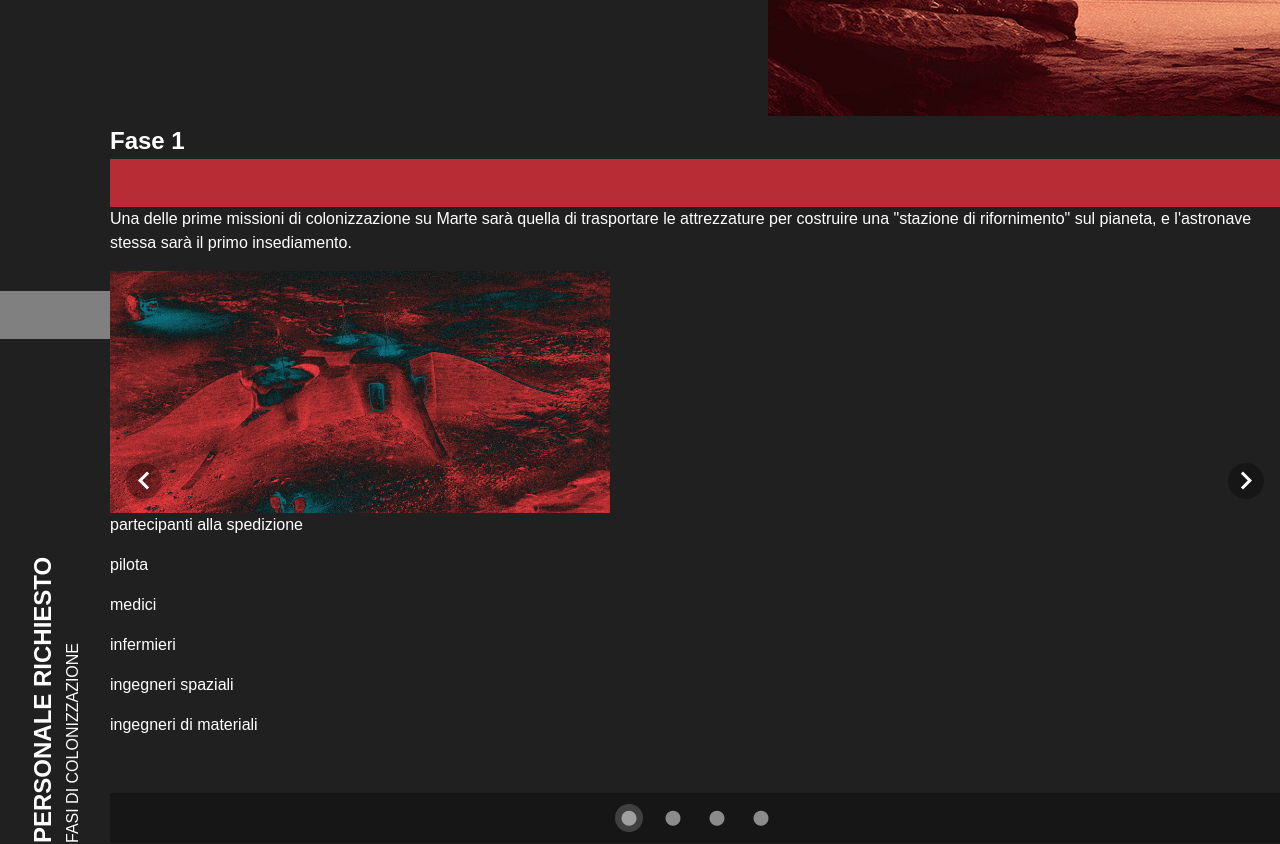
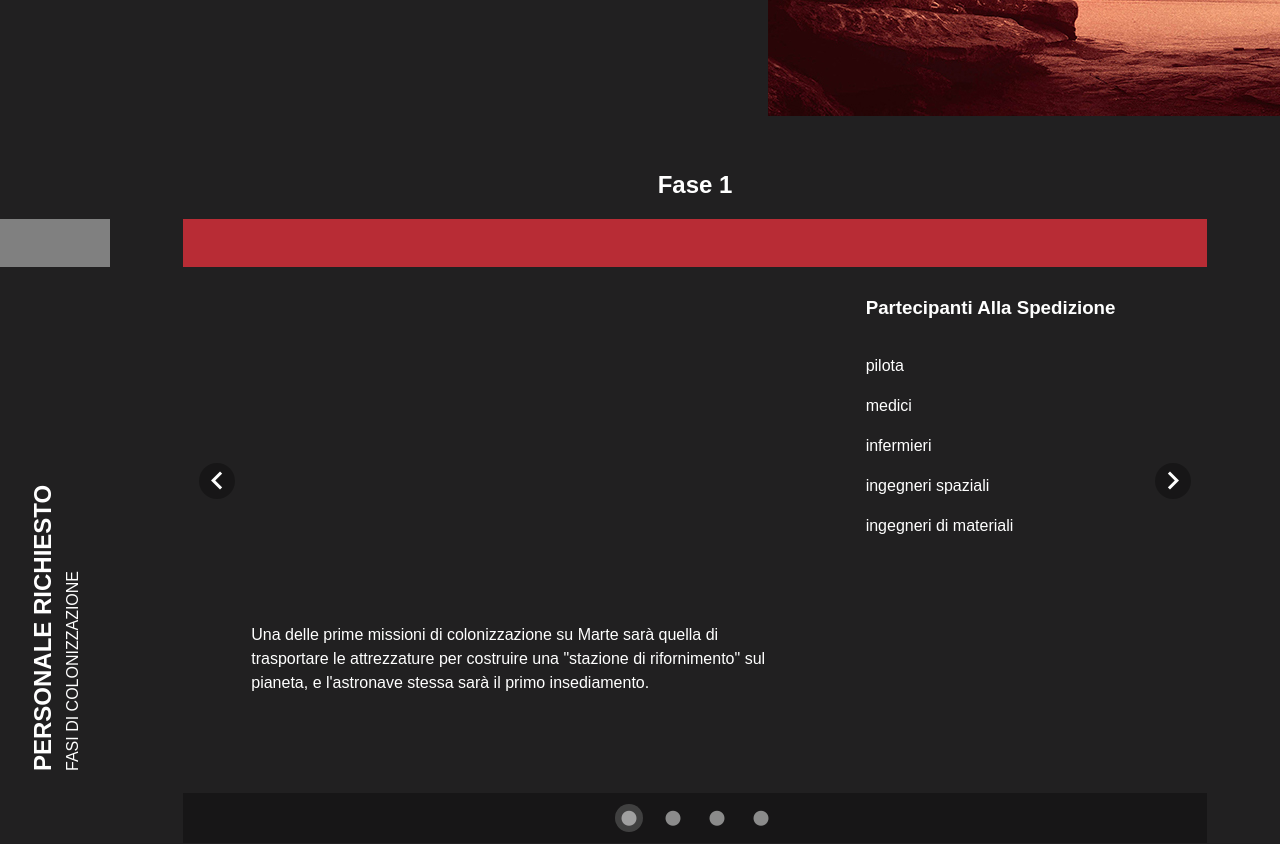
Before and after one commit to giuseppefigliuolo/nuwa, a Vue app: page /marte in a window 1280 px wide. Shown: the part 2260-3104 px from the top of the page. Built offline with nearby package versions, Linux system fonts and the light colour scheme; a web font is replaced by a local one; what vue-event-handler would draw is missing.

Commit message:
carosello sembra pronto

```diff
--- a/src/components/Carousel.vue
+++ b/src/components/Carousel.vue
@@ -1,20 +1,39 @@
 <template>
   <section>
     <div class="tab fixed-tab vertical-text">
+      <div class="border-container">
         <div class="border border--gray"></div>
+      </div>
       <div class="content">
         <h2 class="text-uppercase">personale richiesto</h2>
         <p class="text-uppercase">fasi di colonizzazione</p>
       </div>
     </div>
     <v-carousel v-model="model" class="carousel" height="100%">
-      <v-carousel-item v-for="(text, i) in texts" :key="i + text.img" dark>
+      <v-carousel-item
+        v-for="(text, i) in texts"
+        :key="i + text.img"
+        dark
+        class="slide"
+      >
+        <div class="border-container">
           <h2>Fase {{ i + 1 }}</h2>
           <div class="border" :style="{ 'background-color': text.color }"></div>
+        </div>
+        <div class="c-content">
           <p>{{ text.description }}</p>
-        <v-img :src="text.img" alt="" max-height="400" max-width="500" />
-        <p>{{ text.title }}</p>
+          <v-img
+            class="img"
+            :src="text.img"
+            alt=""
+            height="300"
+            max-width="500"
+          />
+          <div class="list-container">
+            <h3>{{ text.title }}</h3>
             <p v-for="el in text.list" :key="el">{{ el }}</p>
+          </div>
+        </div>
       </v-carousel-item>
     </v-carousel>
   </section>
@@ -90,8 +109,41 @@ section {
 }
 
 .carousel {
-  > * {
-    color: white !important;
+  width: 80%;
+  margin: 0 auto;
+}
+
+.c-content {
+  display: grid;
+  grid-template-columns: 2fr 1fr;
+  grid-template-rows: 1fr 1fr;
+
+  .img {
+    align-self: center;
+    justify-self: center;
+    margin-top: 1.5rem;
+  }
+
+  > p {
+    width: 80%;
+    margin-top: 2rem;
+    align-self: baseline;
+    justify-self: center;
+  }
+
+  .img {
+    grid-column: 1/2;
+    grid-row: 1/2;
+  }
+}
+.list-container {
+  grid-column: 2/3;
+  grid-row: 1/3;
+  padding-top: 8%;
+
+  h3 {
+    margin-bottom: 2rem;
+    text-transform: capitalize;
   }
 }
 
@@ -109,17 +161,31 @@ section {
 
 .fixed-tab {
   width: 110px;
-
+}
 .content {
   height: 70%;
   display: flex;
   flex-direction: column;
   justify-content: center;
 }
+
+.slide-container {
+  max-width: 50%;
+}
+
+.border-container {
+  height: 20%;
+  display: flex;
+  flex-direction: column;
+  justify-content: flex-end;
+  h2 {
+    margin-bottom: 1rem;
+    align-self: center;
+  }
 }
 
 .border {
-  margin-bottom: auto;
+  justify-self: end;
   height: 48px;
   width: 100%;
   &--gray {
```
Lines whose indentation alone changed are shown as unchanged.
